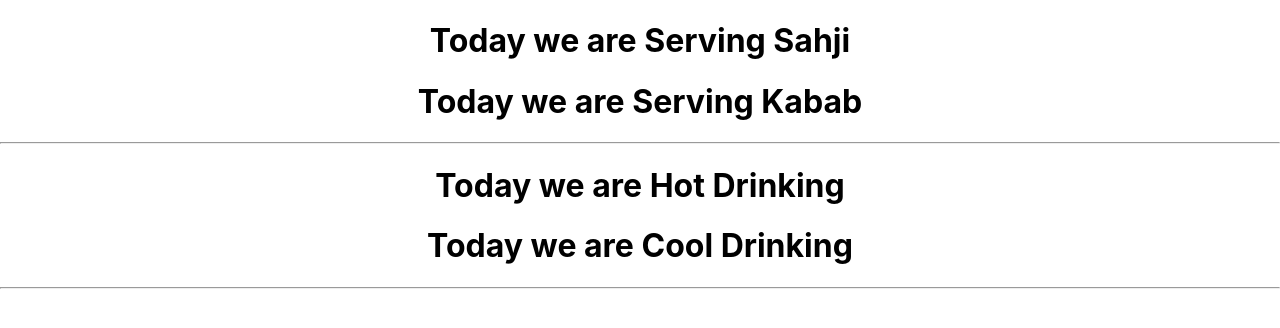
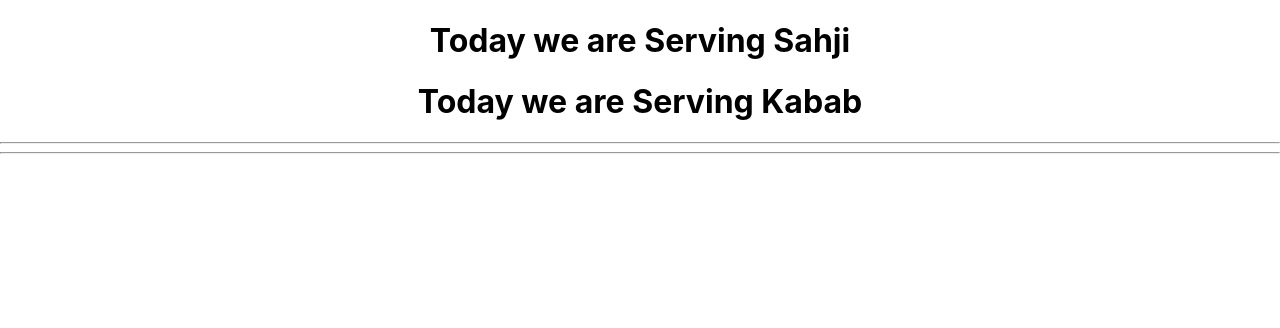
Before and after one commit to ismardoi2001/react-assignment2, a React (Create React App) app: page / in a window 1280 px wide. Shown: the top 328 px of the page. Built offline with nearby package versions, Linux system fonts and the light colour scheme.

Commit message:
update task

```diff
--- a/src/dinner.js
+++ b/src/dinner.js
@@ -6,8 +6,6 @@ function Dinner (props) {
         <h1> Today we are Serving {props.dishName}</h1>
         <h1> Today we are Serving {props.SweetDish}</h1>
         <hr/>
-        <h1>Today we are Hot Drinking {props.MyDrink}</h1>
-        <h1>Today we are Cool Drinking {props.youDrink}</h1>
         </div>
     )
 }
```
